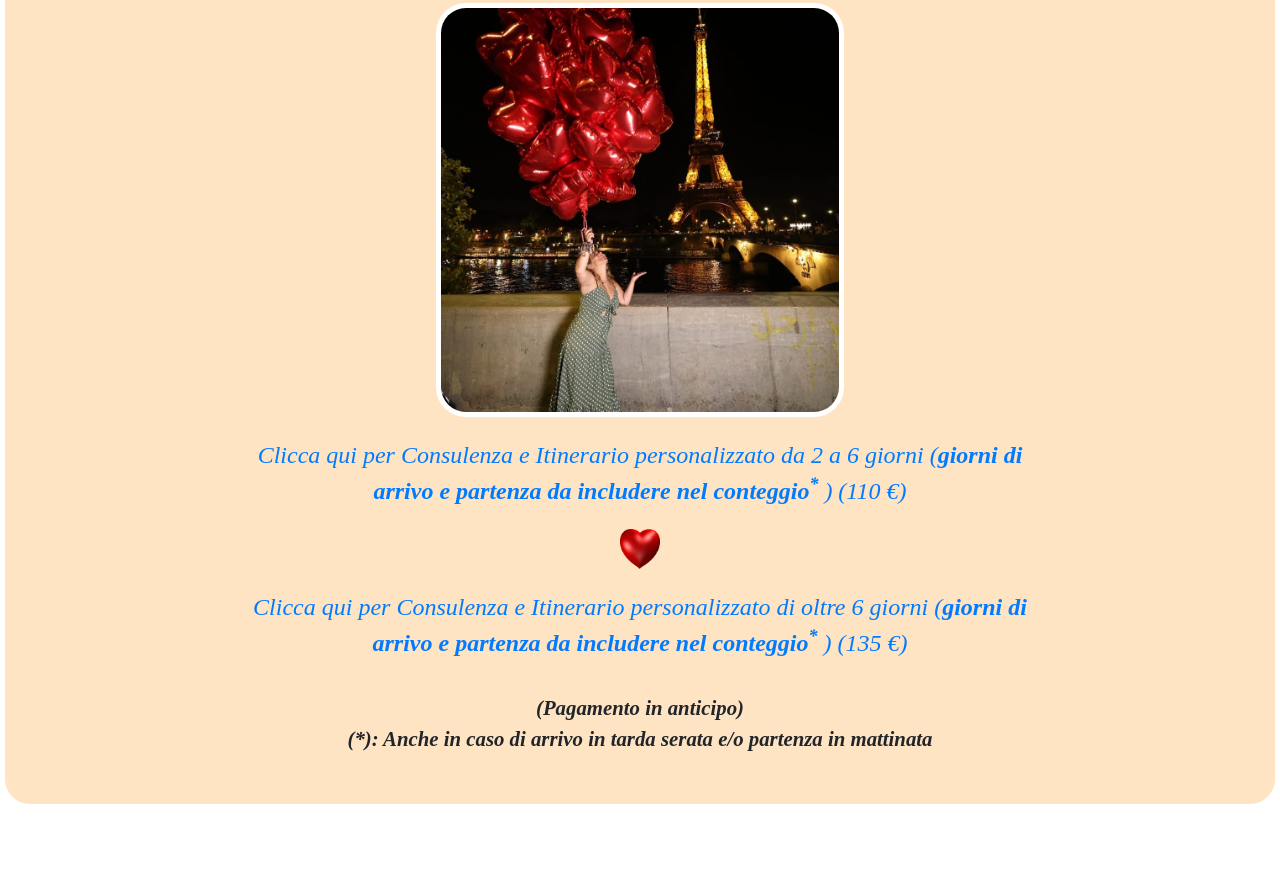
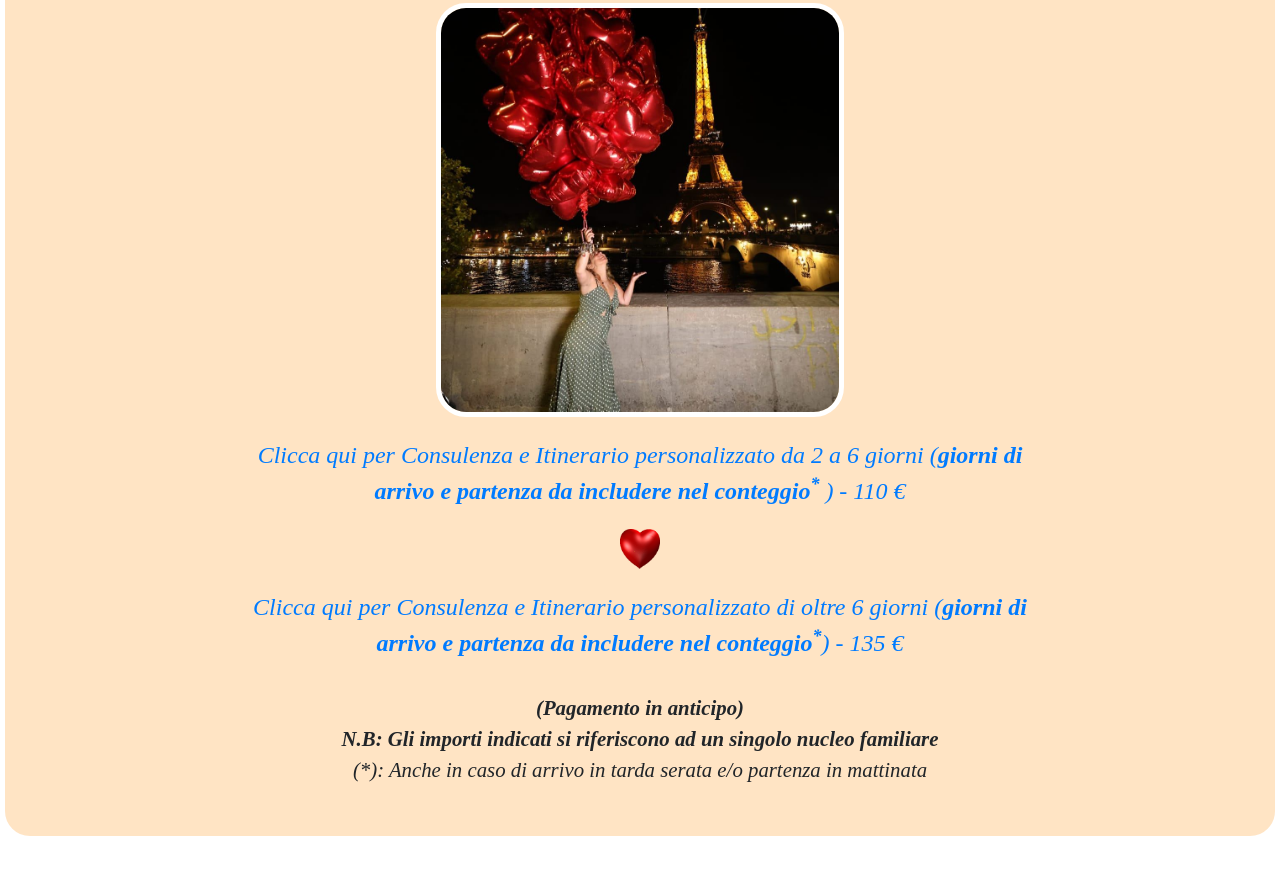
Before and after one commit to slm1977/blog_aiuti_parigi, a plain HTML site: page home.html in a window 1280 px wide. Shown: the part 442-1313 px from the top of the page. Before the commit the page ends 1281 px from the top, so only its background shows below. Drawn offline with nearby package versions, Linux system fonts and the light colour scheme.

Commit message:
Update home.html
nota su nucleo familiare

```diff
--- a/home.html
+++ b/home.html
@@ -84,13 +84,13 @@
                                      src="cuoreanimato.gif" width="40" /> <br>
                                      -->
                                     <a href="https://www.paypal.com/donate/?hosted_button_id=MY3NZEZMEQRAU">
-                                    <em>Clicca qui per Consulenza e Itinerario personalizzato da 2 a 6 giorni (<b>giorni di arrivo e partenza da includere nel conteggio<sup>*</sup> </b>)  (110&nbsp;</em>&euro;<em>)</em>
+                                    <em>Clicca qui per Consulenza e Itinerario personalizzato da 2 a 6 giorni (<b>giorni di arrivo e partenza da includere nel conteggio<sup>*</sup> </b>)&nbsp;- 110&nbsp;</em>&euro;
                                     </a> <br>
                                      <img height="40" style="margin-top:20px;margin-bottom:20px;"
                                      src="cuoreanimato.gif" width="40" /> <br>
 
                                      <a href="https://www.paypal.com/donate/?hosted_button_id=HAAXF9XN8LYG4">
-                                    <em>Clicca qui per Consulenza e Itinerario personalizzato di oltre 6 giorni (<b>giorni di arrivo e partenza da includere nel conteggio<sup>*</sup> </b>)  (135&nbsp;</em>&euro;<em>)</em>
+                                    <em>Clicca qui per Consulenza e Itinerario personalizzato di oltre 6 giorni (<b>giorni di arrivo e partenza da includere nel conteggio<sup>*</sup></b>)&nbsp;- 135&nbsp;</em>&euro;
                                     </a> <br>
                                     </div>
 
@@ -98,7 +98,9 @@
                                         <br>
                                         <b>
                                         <em>(Pagamento in anticipo) <br>
-                                            (*): Anche in caso di arrivo in tarda serata e/o partenza in mattinata</em></b>
+                                            N.B: Gli importi indicati si riferiscono ad un singolo nucleo familiare </em></b><br>
+                                            (*): Anche in caso di arrivo in tarda serata e/o partenza in mattinata <br>
+
                                     </div>
 
 
```
